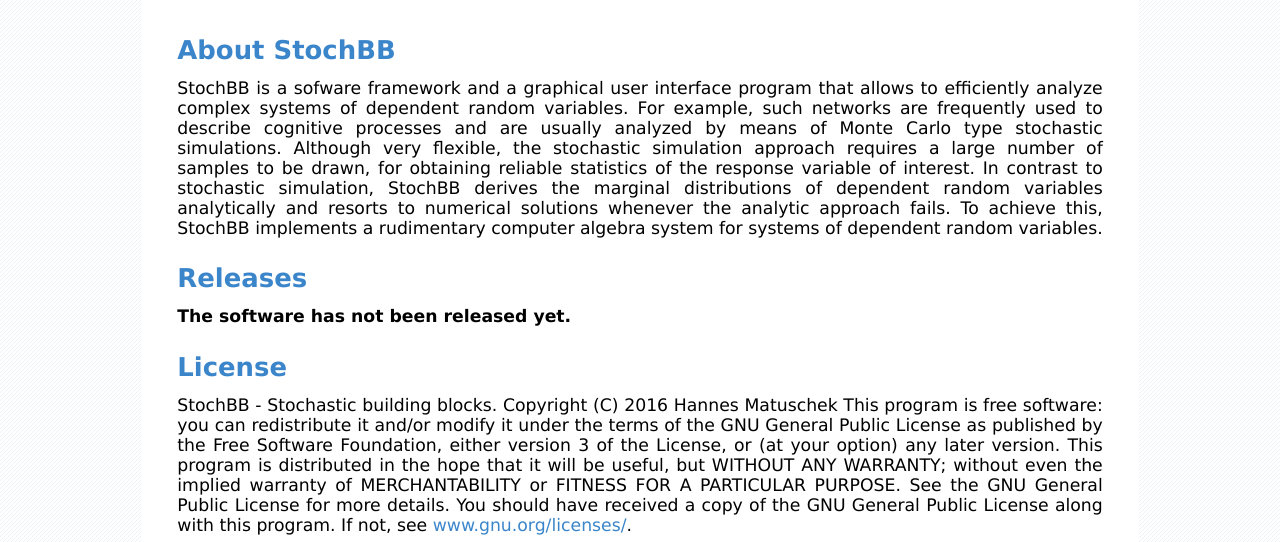
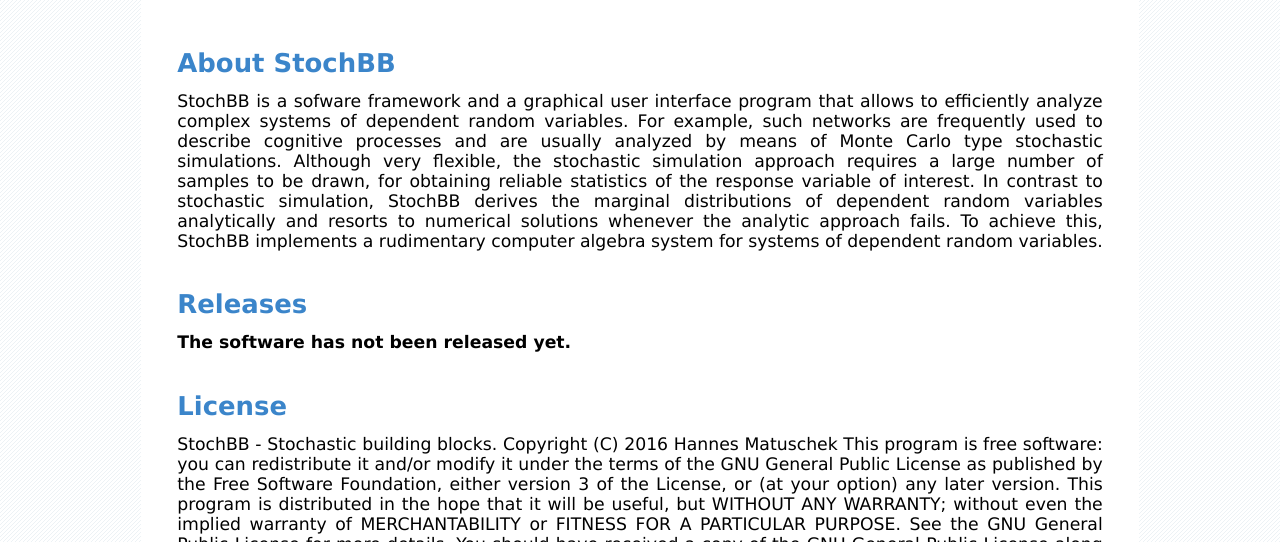
Before and after one commit to stochbb/stochbb.github.io, a plain HTML site: page index.html in a window 1280 px wide. Shown: the part 258-800 px from the top of the page. Drawn offline with Linux system fonts and the light colour scheme.

Commit message:
Fixed lauout.

```diff
--- a/style.css
+++ b/style.css
@@ -71,7 +71,7 @@ font-family: "Verdana", "Times", serif;
 
 #content h2 {
 font-size: 1.5em; color : #444;
-padding: 1em 0 0.5em 0;
+padding: 1.5em 0 0.5em 0;
 font-family: "Lucida Sans", "Trebuchet MS", Verdana, Arial, sans-serif;
 }
 
```
